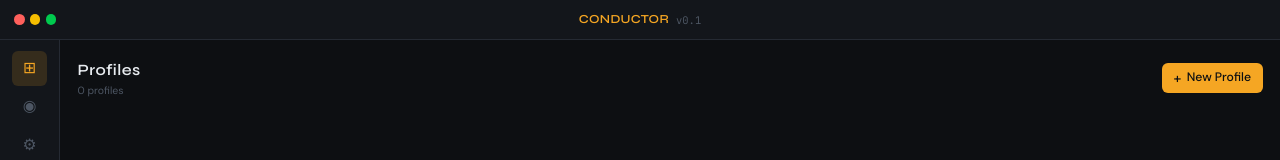
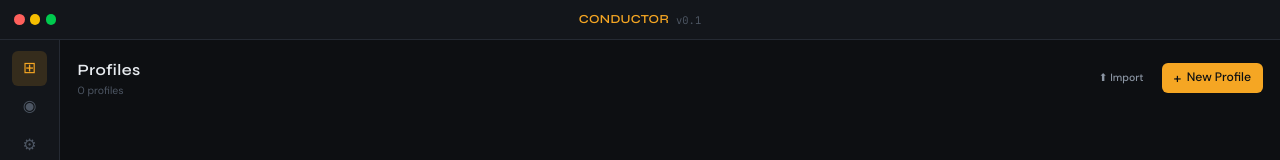
Before and after one commit to Velocity-BPA/claude-conductor, a React (Vite) app: page / in a window 1280 px wide. Shown: the top 160 px of the page. Built offline with nearby package versions, Linux system fonts and the light colour scheme; the HTML template or start-up script is replaced by a standard one.

Commit message:
feat: add Import Profile button to profiles view header

```diff
--- a/src/components/ProfilesView.tsx
+++ b/src/components/ProfilesView.tsx
@@ -2,9 +2,9 @@ import { useStore, selectRunningProfileIds } from "@/stores";
 import { ProfileCard } from "./ProfileCard";
 
 export function ProfilesView() {
-  const { profiles, isLoading, setModal } = useStore();
+  const { profiles, isLoading, setModal, importProfileFromDialog } = useStore();
   const instances = useStore((s) => s.instances);
-  const runningIds = selectRunningProfileIds({ ...useStore.getState(), instances });
+  const runningIds = selectRunningProfileIds({ instances });
 
   if (isLoading && profiles.length === 0) {
     return (
@@ -29,6 +29,14 @@ export function ProfilesView() {
           </p>
         </div>
 
+        <div className="flex items-center gap-2">
+          <button
+            onClick={() => importProfileFromDialog()}
+            className="btn-ghost text-xs px-3 py-1.5 flex items-center gap-1.5"
+            title="Import a profile from a .json file"
+          >
+            ⬆ Import
+          </button>
           <button
             onClick={() => setModal({ type: "create" })}
             className="btn-primary"
@@ -36,6 +44,7 @@ export function ProfilesView() {
             <span className="text-base leading-none">+</span>
             New Profile
           </button>
+        </div>
       </div>
 
       {profiles.length === 0 && (
```
Lines whose indentation alone changed are shown as unchanged.
